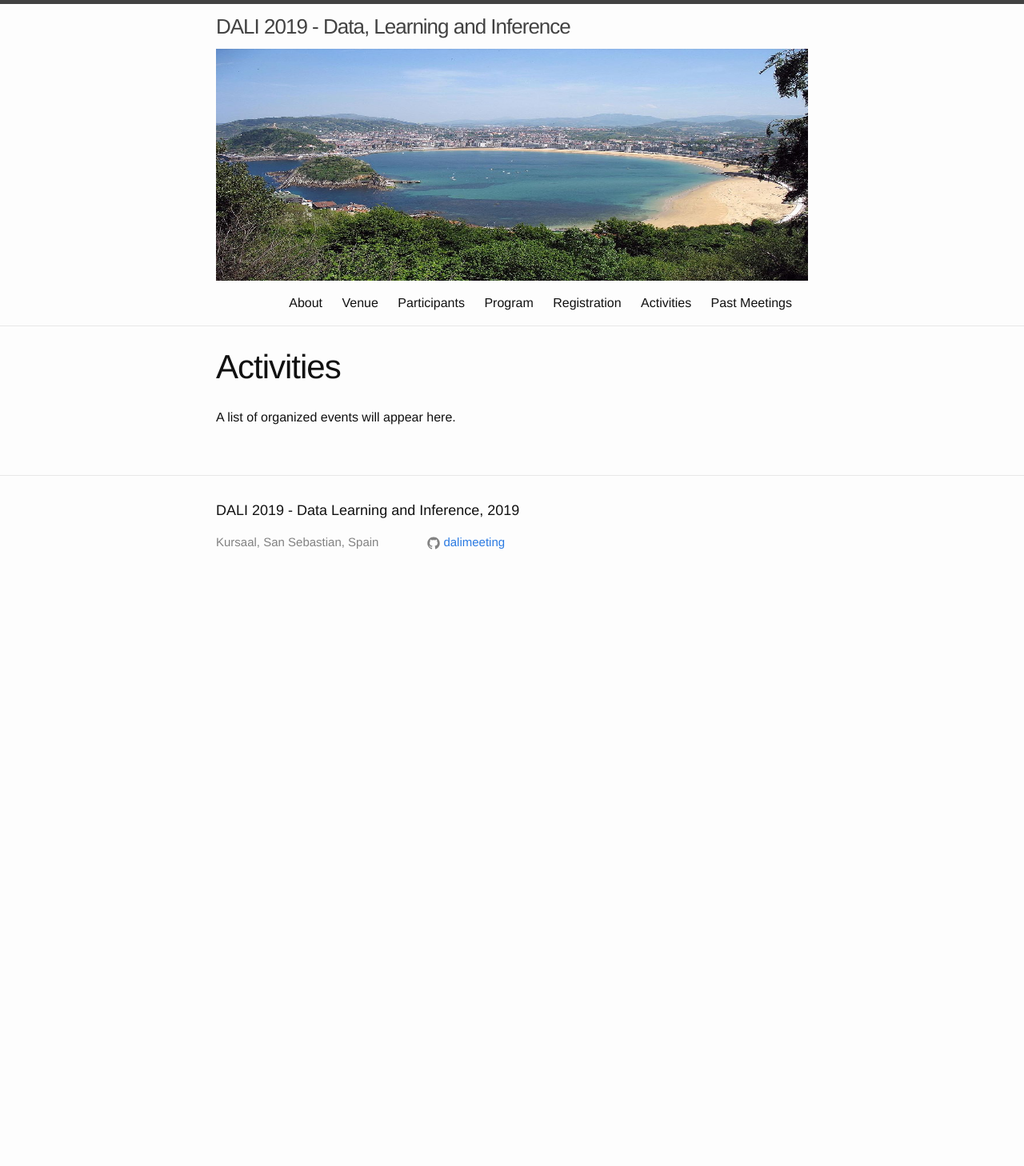
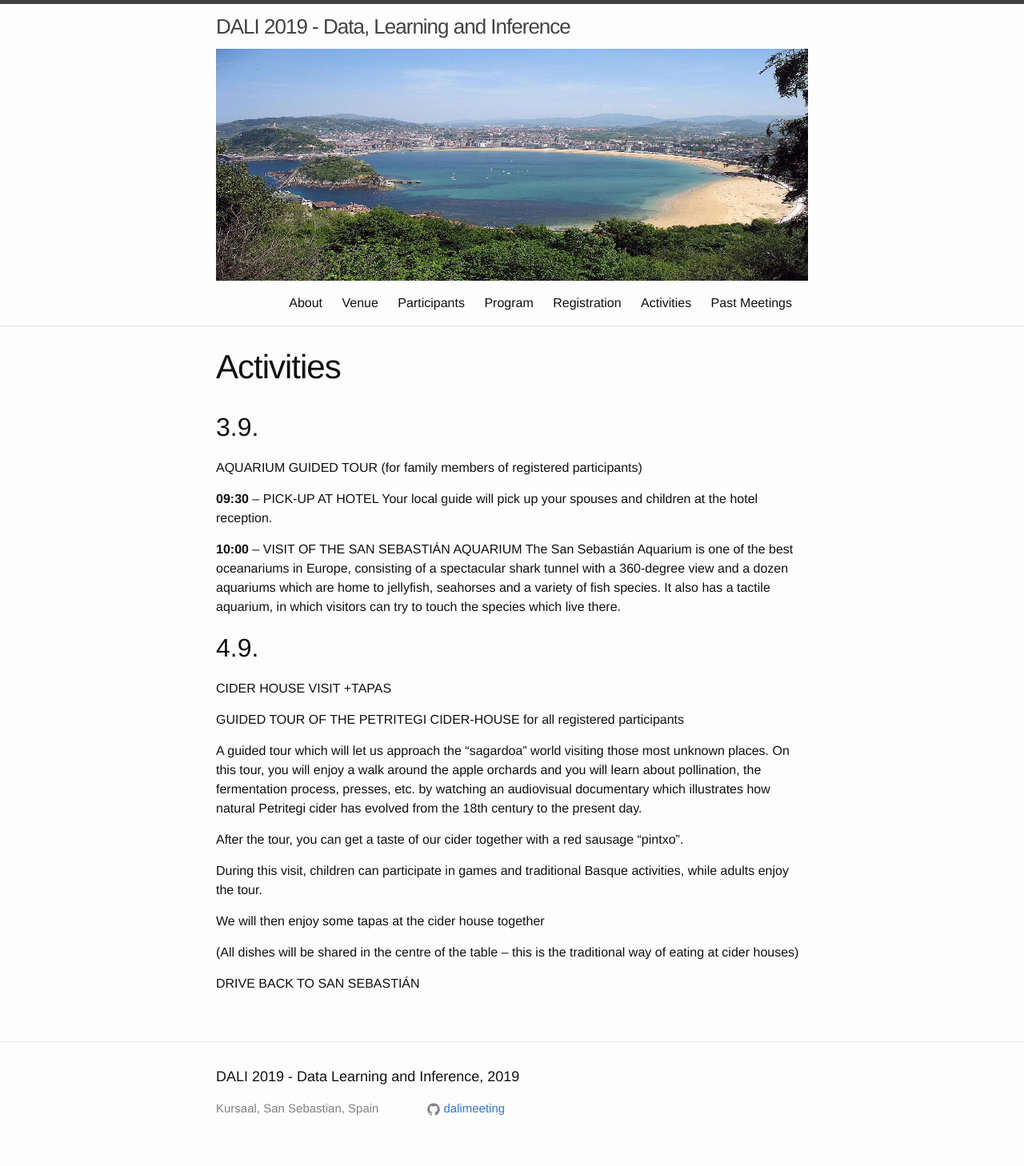
Before and after one commit to dalimeeting/dalimeeting.github.io, a Jekyll site: the page built from events.html, in a window 1280 px wide. Shown: the whole page at 80% size. Built offline with Jekyll 4.4.1, drawn with Linux system fonts in a browser that asks for light colours; before the commit the page ends 900 px from its top, so only the background shows below that.

Commit message:
add activites from Diana

```diff
--- a/events.html
+++ b/events.html
@@ -4,4 +4,46 @@ title: Activities
 weight: 6
 ---
 
-A list of organized events will appear here.
+<h2>3.9.</h2>
+<p>AQUARIUM GUIDED TOUR  (for family members of registered participants)</p>
+<p>
+<b>09:30</b> – PICK-UP AT HOTEL Your local guide will pick up your spouses and
+children at the hotel reception.
+</p>
+<p>
+<b>10:00</b> – VISIT OF THE SAN SEBASTIÁN AQUARIUM
+The San Sebastián Aquarium is one of the best oceanariums in Europe, consisting
+of a spectacular shark tunnel with a 360-degree view and a dozen aquariums
+which are home to jellyfish, seahorses and a variety of fish species. It also
+has a tactile aquarium, in which visitors can try to touch the species which
+live there. </p>
+
+<h2>4.9.</h2>
+<p>CIDER HOUSE VISIT +TAPAS</p>
+
+<p>GUIDED TOUR OF THE PETRITEGI CIDER-HOUSE for all registered participants</p>
+
+<p>
+A guided tour which will let us approach the “sagardoa” world visiting those
+most unknown places. On this tour, you will enjoy a walk around the apple
+orchards and you will learn about pollination, the fermentation process,
+presses, etc. by watching an audiovisual documentary which illustrates how
+natural Petritegi cider has evolved from the 18th century to the present day.
+</p>
+<p>
+After the tour, you can get a taste of our cider together with a red sausage “pintxo”.
+</p>
+<p>
+During this visit, children can participate in games and traditional Basque
+activities, while adults enjoy the tour.
+</p>
+<p>
+We will then enjoy some tapas at the cider house together
+</p>
+<p>
+(All dishes will be shared in the centre of the table – this is the traditional
+way of eating at cider houses)
+</p>
+<p>
+DRIVE BACK TO SAN SEBASTIÁN
+</p>
```
